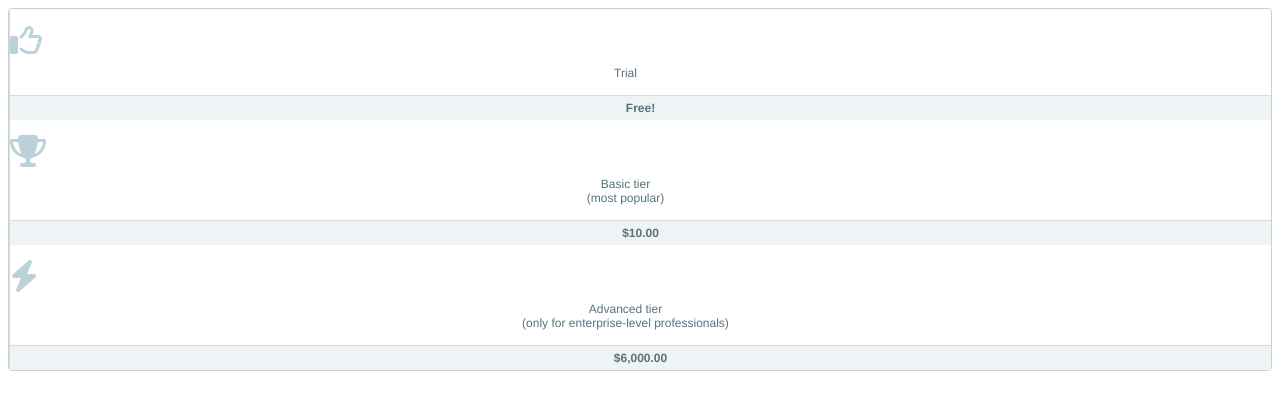
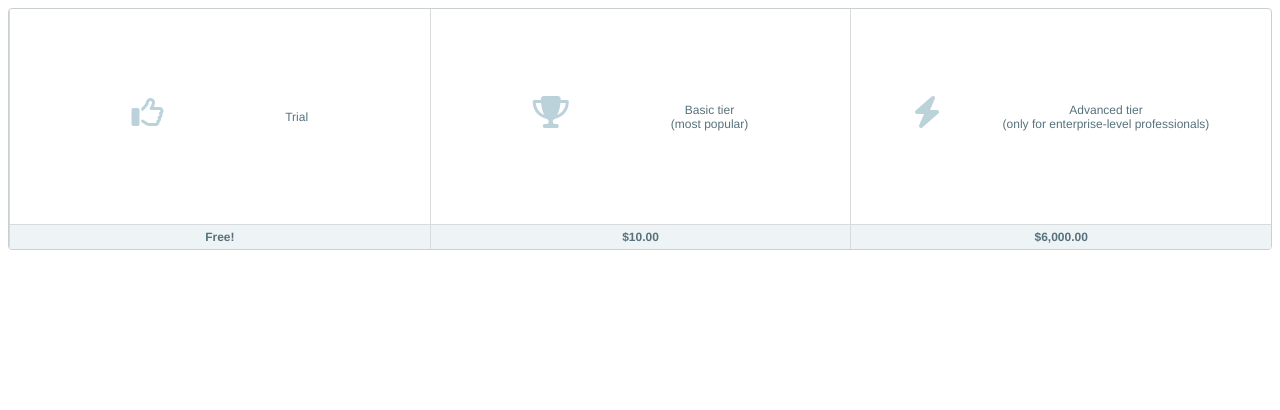
Before and after one commit to Kenzie-Academy-Brasil-Developers/cartas-flexbox-sprint-2-Dev-Verissimo, a plain HTML site: page index.html in a window 1280 px wide. Drawn offline with Linux system fonts and the light colour scheme.

Commit message:
firts commit

```diff
--- a/src/cards.css
+++ b/src/cards.css
@@ -10,6 +10,13 @@ html {
 
 .card {
     /* display, flex-direction */
+    display: flex;
+    flex-direction: column;
+    flex-wrap: wrap;
+
+    min-height: 30vh;
+    max-height: 80vh;
+
     border: 1px solid #CAD0D2;
     border-radius: 4px;
     overflow: hidden;
@@ -17,6 +24,10 @@ html {
 
 .card__description {
     /* display, flex-direction, justify-content, align-items */
+    display: flex;
+    flex-direction: row;
+    justify-content: space-evenly;
+    align-items: center;
     padding: 15px 0;
 }
 
@@ -41,14 +52,33 @@ html {
 
 .cardGroup {
     /* display */
+    display: flex;
+    flex-wrap: wrap;
+
+
+    /* max-width: 770px; */
 
     border: 1px solid #CAD0D2;
     border-radius: 4px;
     overflow: hidden;
   }
-
+  @media (min-width: 371px){
     .cardGroup__card {
       /* flex-grow, flex-shrink, flex-basis */
+      flex-grow: 1;
+      flex-shrink: initial;
+      flex-basis: 0;
+
+      /* min-width: 117px; */
+
+      border: none;
+      border-radius: 0;
+    }
+  }
+    .cardGroup__card {
+      /* flex-grow, flex-shrink, flex-basis */
+
+      /* min-width: 117px; */
 
       border: none;
       border-radius: 0;
@@ -60,4 +90,30 @@ html {
 
     .cardGroup__cardDescription {
       /* flex-grow, flex-shrink, flex-basis */
+      flex-grow: 1;
+      flex-shrink: initial;
+      flex-basis: 0;
     }
+
+    @media (max-width:370px){
+      .cardGroup {
+        /* display */
+        display: flex;
+        flex-flow: column ;
+      }
+      .card__descriptionText {
+        color: #57727C;
+        font-size: 12px;
+        text-align: center;
+        max-width: 100%;
+    }
+    .cardGroup__card {
+      /* flex-grow, flex-shrink, flex-basis */
+      /* flex-grow: 2;
+      flex-shrink: none;
+      flex-basis: 1; */
+    }
+    }
+
+
+    /*  */
```
Also changed, not shown: index.html (+1 -2 lines).
